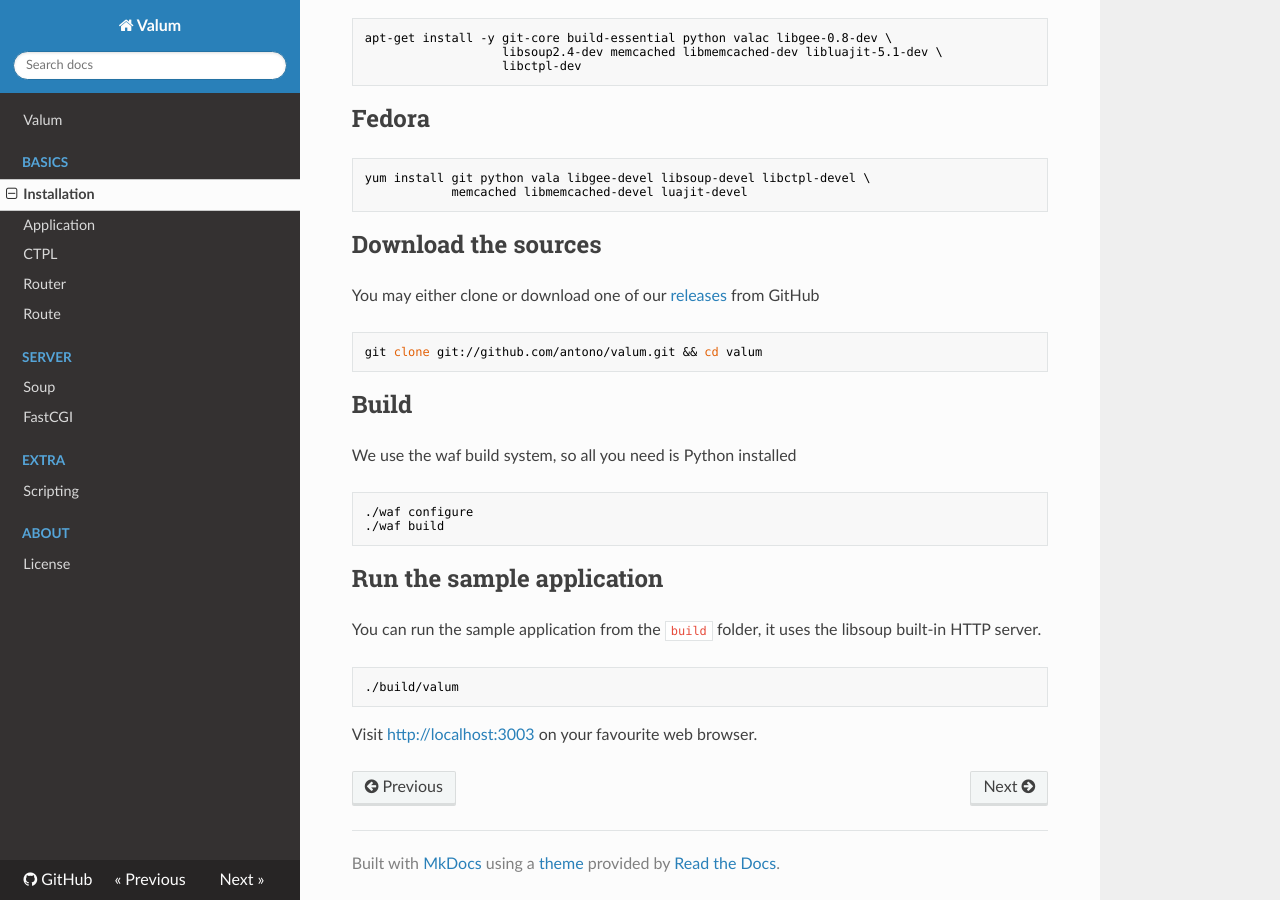
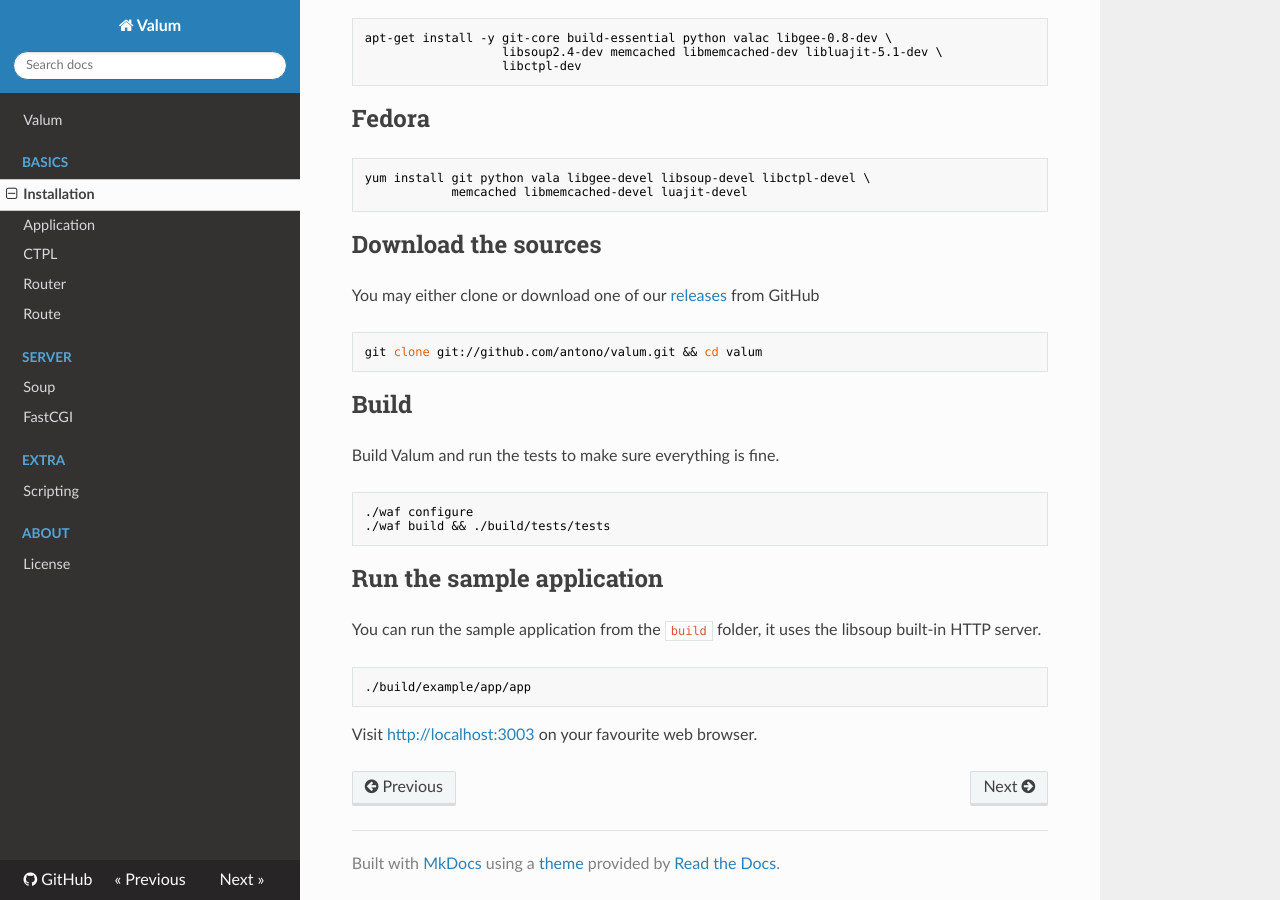
Before and after one commit to valum-framework/valum, an MkDocs documentation site: the page built from docs/installation.md, in a window 1280 px wide and 900 px high, scrolled down 577 px. Built offline with MkDocs 1.6.1, drawn with Linux system fonts in a browser that asks for light colours; nearby versions of some CDN libraries; old or Windows-style settings are respelled for this version of MkDocs.

Commit message:
Adapted the installation procedure to the latest changes.
Removed a debug message in Route.from_regex.

````diff
--- a/docs/installation.md
+++ b/docs/installation.md
@@ -47,10 +47,11 @@
 Build
 -----
 
-We use the waf build system, so all you need is Python installed
+Build Valum and run the tests to make sure everything is fine.
+
 ```bash
 ./waf configure
-./waf build
+./waf build && ./build/tests/tests
 ```
 
 Run the sample application
@@ -60,7 +61,7 @@
 built-in HTTP server.
 
 ```bash
-./build/valum
+./build/example/app/app
 ```
 
 Visit [http://localhost:3003](http://localhost:3003) on your favourite web
````
Also changed, not shown: 1 other file.
